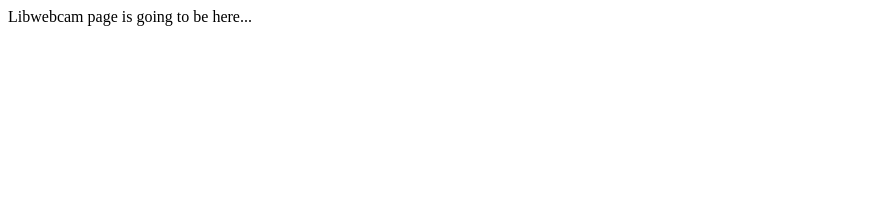
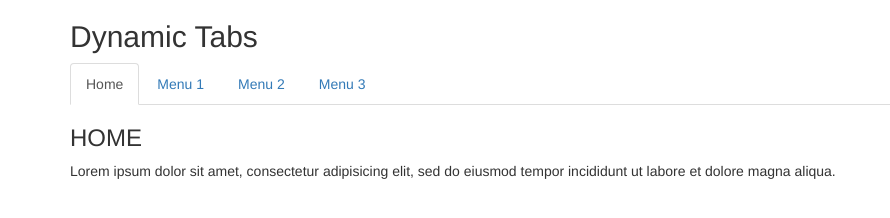
Before and after one commit to rojarand/libwebcam, a plain HTML site: page index.html in a window 1280 px wide. Shown: the whole page, without its empty margins (0-890 px from the left). Drawn offline with nearby package versions, Linux system fonts and the light colour scheme.

Commit message:
update index.html to check bootstrap features

```diff
--- a/index.html
+++ b/index.html
@@ -1,5 +1,43 @@
-<html>
-	<body>
-	Libwebcam page is going to be here...
-	</body>
+<!DOCTYPE html>
+<html lang="en">
+<head>
+  <title>Bootstrap Case</title>
+  <meta charset="utf-8">
+  <meta name="viewport" content="width=device-width, initial-scale=1">
+  <link rel="stylesheet" href="http://maxcdn.bootstrapcdn.com/bootstrap/3.3.6/css/bootstrap.min.css">
+  <script src="https://ajax.googleapis.com/ajax/libs/jquery/1.12.2/jquery.min.js"></script>
+  <script src="http://maxcdn.bootstrapcdn.com/bootstrap/3.3.6/js/bootstrap.min.js"></script>
+</head>
+<body>
+
+<div class="container">
+  <h2>Dynamic Tabs</h2>
+  <ul class="nav nav-tabs">
+    <li class="active"><a data-toggle="tab" href="#home">Home</a></li>
+    <li><a data-toggle="tab" href="#menu1">Menu 1</a></li>
+    <li><a data-toggle="tab" href="#menu2">Menu 2</a></li>
+    <li><a data-toggle="tab" href="#menu3">Menu 3</a></li>
+  </ul>
+
+  <div class="tab-content">
+    <div id="home" class="tab-pane fade in active">
+      <h3>HOME</h3>
+      <p>Lorem ipsum dolor sit amet, consectetur adipisicing elit, sed do eiusmod tempor incididunt ut labore et dolore magna aliqua.</p>
+    </div>
+    <div id="menu1" class="tab-pane fade">
+      <h3>Menu 1</h3>
+      <p>Ut enim ad minim veniam, quis nostrud exercitation ullamco laboris nisi ut aliquip ex ea commodo consequat.</p>
+    </div>
+    <div id="menu2" class="tab-pane fade">
+      <h3>Menu 2</h3>
+      <p>Sed ut perspiciatis unde omnis iste natus error sit voluptatem accusantium doloremque laudantium, totam rem aperiam.</p>
+    </div>
+    <div id="menu3" class="tab-pane fade">
+      <h3>Menu 3</h3>
+      <p>Eaque ipsa quae ab illo inventore veritatis et quasi architecto beatae vitae dicta sunt explicabo.</p>
+    </div>
+  </div>
+</div>
+
+</body>
 </html>
```
